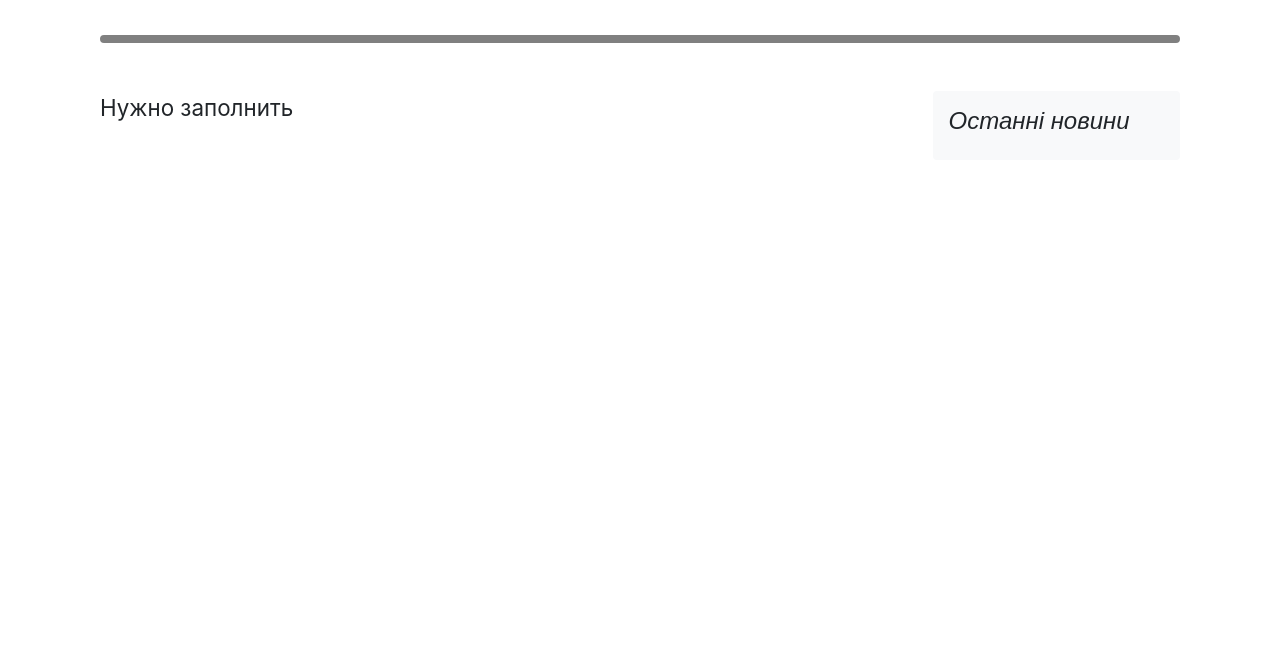
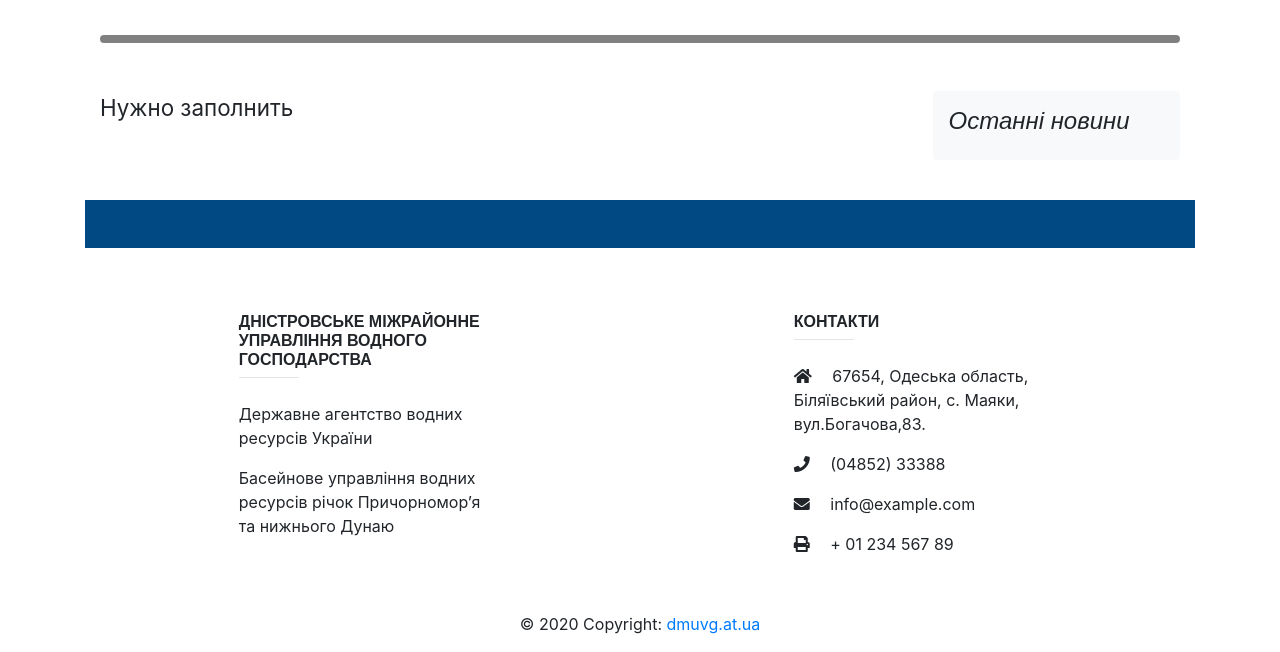
Before and after one commit to Bot-Zavod/dmuvg, a Django app: page /about/kontakti in a window 1280 px wide. Shown: the part 405-1057 px from the top of the page. Before the commit the page ends 534 px from the top, so only its background shows below. Run offline with Django 3.2, Linux system fonts and the light colour scheme; data comes from the database, SQL or seed files in the repository; some libraries are stand-ins or nearby versions.

Commit message:
deletion pop-up and footer

```diff
--- a/templates/base.html
+++ b/templates/base.html
@@ -48,6 +48,9 @@
             {% endblock content%}
 
         </div>
+
+        {% include "footer.html" %}
+
 <!--
 ____________¶¶
 ___________¶¶¶¶
--- /dev/null
+++ b/templates/footer.html
@@ -0,0 +1,122 @@
+{% load static %}
+
+<!-- Footer -->
+<div class="container">
+<footer class="page-footer font-small unique-color-dark mt-4">
+
+    <div style="background-color: #004983;">
+        <div class="container">
+
+          <!-- Grid row-->
+          <div class="row py-4 d-flex align-items-center">
+
+            <!-- Grid column -->
+
+            <!-- Grid column -->
+
+            <!-- Grid column -->
+
+            <!-- Grid column -->
+
+          </div>
+          <!-- Grid row-->
+
+        </div>
+      </div>
+
+    <!-- Footer Links -->
+    <div class="container text-center text-md-left pt-5">
+
+    <!-- Grid row -->
+    <div class="row mt-3">
+
+        <!-- Grid column -->
+        <div class="col-md-3 col-lg-4 col-xl-3 mx-auto mb-4">
+
+        <!-- Content -->
+        <h6 class="text-uppercase font-weight-bold">
+            Дністровське міжрайонне управління водного господарства</h6>
+        <hr class="deep-purple accent-2 mb-4 mt-0 d-inline-block mx-auto" style="width: 60px;">
+        <p>Державне агентство водних ресурсів України</p>
+        <p>Басейнове управління водних ресурсів річок Причорномор’я та нижнього Дунаю</p>
+
+        </div>
+        <!-- Grid column -->
+
+        <!-- Grid column -->
+        {% comment %} <div class="col-md-2 col-lg-2 col-xl-2 mx-auto mb-4">
+
+        <!-- Links -->
+        <h6 class="text-uppercase font-weight-bold">Products</h6>
+        <hr class="deep-purple accent-2 mb-4 mt-0 d-inline-block mx-auto" style="width: 60px;">
+        <p>
+            <a href="#!">MDBootstrap</a>
+        </p>
+        <p>
+            <a href="#!">MDWordPress</a>
+        </p>
+        <p>
+            <a href="#!">BrandFlow</a>
+        </p>
+        <p>
+            <a href="#!">Bootstrap Angular</a>
+        </p>
+
+        </div>
+        <!-- Grid column -->
+
+        <!-- Grid column -->
+        <div class="col-md-3 col-lg-2 col-xl-2 mx-auto mb-4">
+
+        <!-- Links -->
+        <h6 class="text-uppercase font-weight-bold">Useful links</h6>
+        <hr class="deep-purple accent-2 mb-4 mt-0 d-inline-block mx-auto" style="width: 60px;">
+        <p>
+            <a href="#!">Your Account</a>
+        </p>
+        <p>
+            <a href="#!">Become an Affiliate</a>
+        </p>
+        <p>
+            <a href="#!">Shipping Rates</a>
+        </p>
+        <p>
+            <a href="#!">Help</a>
+        </p>
+
+        </div> {% endcomment %}
+        <!-- Grid column -->
+
+        <!-- Grid column -->
+        <div class="col-md-3 col-lg-4 col-xl-3 mx-auto mb-4">
+
+        <!-- Links -->
+        <h6 class="text-uppercase font-weight-bold">Контакти</h6>
+        <hr class="deep-purple accent-2 mb-4 mt-0 d-inline-block mx-auto" style="width: 60px;">
+        <p>
+            <i class="fas fa-home mr-3"></i> 67654, Одеська область, Біляївський район, с. Маяки, вул.Богачова,83.</p>
+        <p>
+            <i class="fas fa-phone mr-3"></i> (04852) 33388</p>
+        <p>
+            <i class="fas fa-envelope mr-3"></i> info@example.com</p>
+        <p>
+            <i class="fas fa-print mr-3"></i> + 01 234 567 89</p>
+
+        </div>
+        <!-- Grid column -->
+
+    </div>
+    <!-- Grid row -->
+
+    </div>
+    <!-- Footer Links -->
+
+    <!-- Copyright -->
+    <div class="footer-copyright text-center py-3">© 2020 Copyright:
+    <a href="#"> dmuvg.at.ua</a>
+    </div>
+    <!-- Copyright -->
+
+</footer>
+</div>
+<!-- Footer -->
--- a/templates/website/article_detail.html
+++ b/templates/website/article_detail.html
@@ -22,12 +22,12 @@
                 class="stretched-link btn-text"
                 href="{% url 'edit_page' object.slug %}">
 
-                <i class="fas fa-edit"></i>Редагувати
+                <i class="fas fa-edit"></i> Редагувати
             </a>
         </button>
 
     {% if  object.fixed_to_top == False %}
-        <button class="btn cancel btn-danger ml-2">
+        <button class="btn cancel btn-danger ml-2" data-toggle="modal" data-target="#exampleModal">
             <a id="delete"
                 class="stretched-link btn-text"
                 href="#">
@@ -35,9 +35,31 @@
                 <i class="fas fa-trash-alt"></i> Видалити
             </a>
         </button>
+    </div>
+
+        <!-- Modal -->
+        <div class="modal fade" id="exampleModal" tabindex="-1" role="dialog" aria-labelledby="exampleModalLabel" aria-hidden="true">
+            <div class="modal-dialog" role="document">
+            <div class="modal-content">
+                <div class="modal-header">
+                <h5 class="modal-title" id="exampleModalLabel">Ви впевнені?</h5>
+                <button type="button" class="close" data-dismiss="modal" aria-label="Close">
+                    <span aria-hidden="true">&times;</span>
+                </button>
+                </div>
+                <div class="modal-body">
+                Підтвердіть видалення статті "{{object.header}}"
+                </div>
+                <div class="modal-footer">
+                <button type="button" class="btn btn-secondary" data-dismiss="modal"><i class="fas fa-times"></i> Скасувати</button>
+                <button type="button" class="btn btn-danger"><i class="fas fa-trash-alt"></i> Продовжити</button>
+                </div>
+            </div>
+            </div>
+        </div>
     {% endif %}
 
-    </div>
+
 </div>
 {% endif %}
 
--- a/website/static/website/css/blog.css
+++ b/website/static/website/css/blog.css
@@ -460,3 +460,9 @@
         max-width: 100%;
     }
 }
+
+@media (max-width: 991px) {
+    .blog-sidebar {
+        margin-top: 1.5rem;
+    }
+}
--- a/website/static/website/js/main.js
+++ b/website/static/website/js/main.js
@@ -8,3 +8,7 @@
 // object.onload = function() {
 //     $('#summernote').summernote('pasteHTML', HTMLstring);
 // };
+
+$('#myModal').on('shown.bs.modal', function () {
+    $('#myInput').trigger('focus')
+  })
```
Also changed, not shown: website/migrations/0001_initial.py, website/migrations/0002_auto_20200702_1534.py (deleted), website/migrations/0003_auto_20200702_2328.py (deleted), website/migrations/0004_auto_20200703_0054.py (deleted), website/migrations/0005_auto_20200703_0107.py (deleted).
